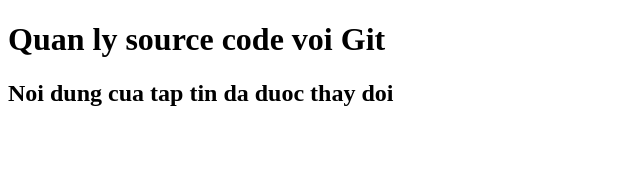
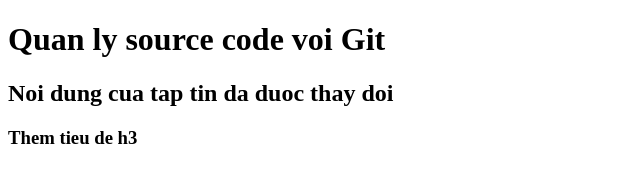
Before and after one commit to qthuy2k1/CT300_BT1, a plain HTML site: page index.html in a window 1280 px wide. Shown: the whole page, without its empty margins (0-640 px from the left). Drawn offline with Linux system fonts and the light colour scheme.

Commit message:
Them tieu de h3 cho index.html

```diff
--- a/index.html
+++ b/index.html
@@ -9,5 +9,6 @@
 <body>
     <h1>Quan ly source code voi Git</h1>
     <h2>Noi dung cua tap tin da duoc thay doi</h2>
+    <h3>Them tieu de h3</h3>
 </body>
 </html>
```
